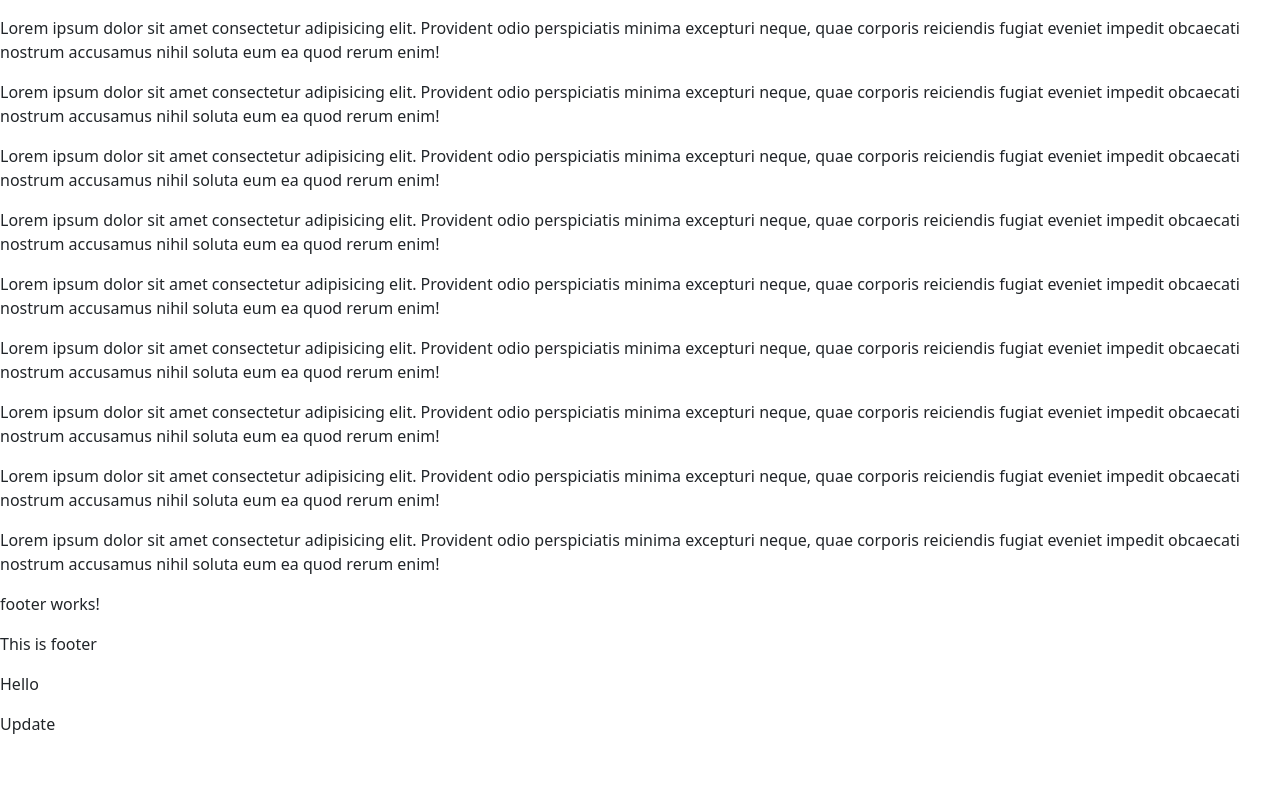
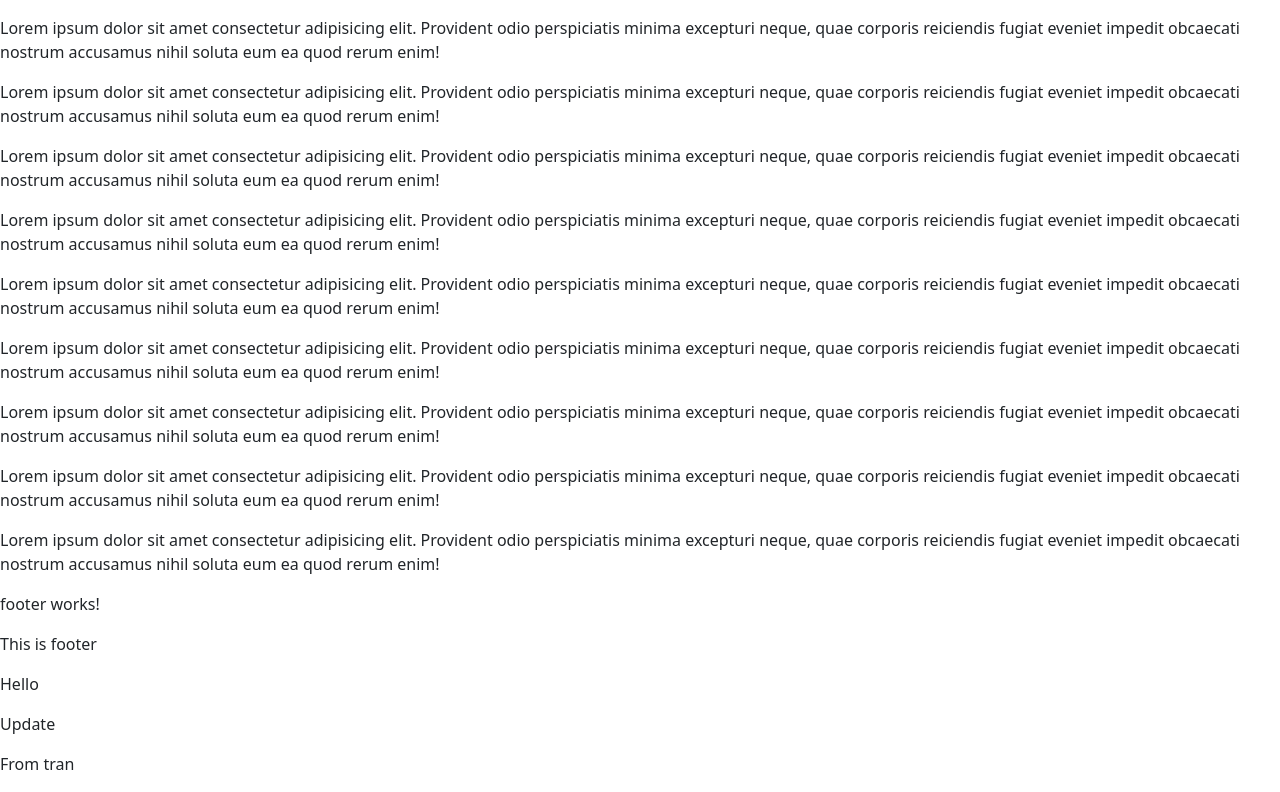
Before and after one commit to nhbtrxn/PETOPIA_SPA_PROJECT, an Angular app in the folder myWeb/: page / in a window 1280 px wide. Shown: the part 544-1336 px from the top of the page. Before the commit the page ends 1296 px from the top, so only its background shows below. Built offline with nearby package versions, Linux system fonts and the light colour scheme.

Commit message:
New update from tran

```diff
--- a/myWeb/src/app/footer/footer.component.html
+++ b/myWeb/src/app/footer/footer.component.html
@@ -2,3 +2,4 @@
 <p>This is footer</p>
 <p>Hello</p>
 <p>Update</p>
+<p>From tran</p>
```
